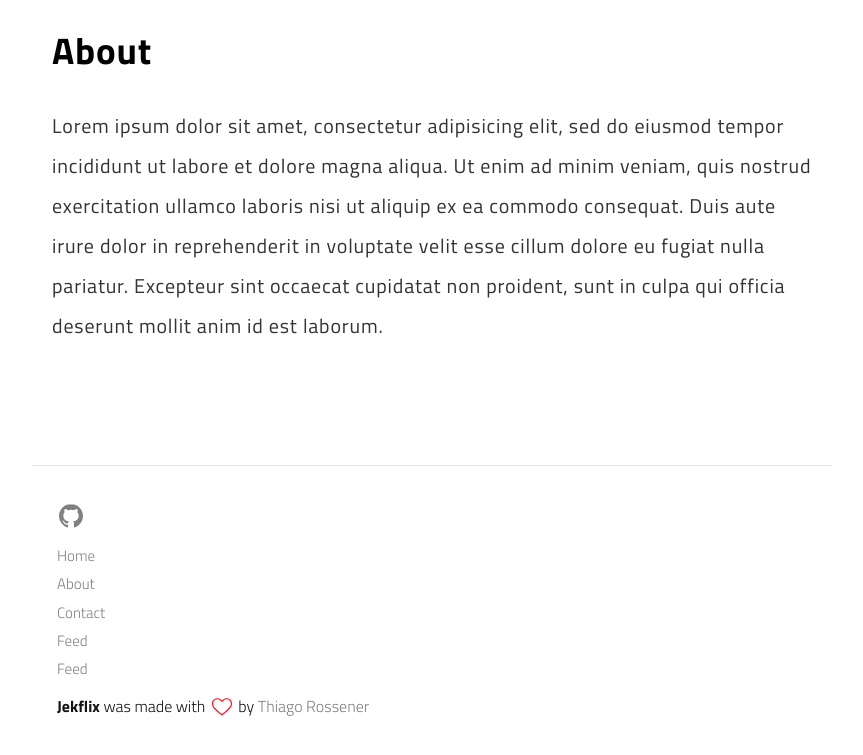
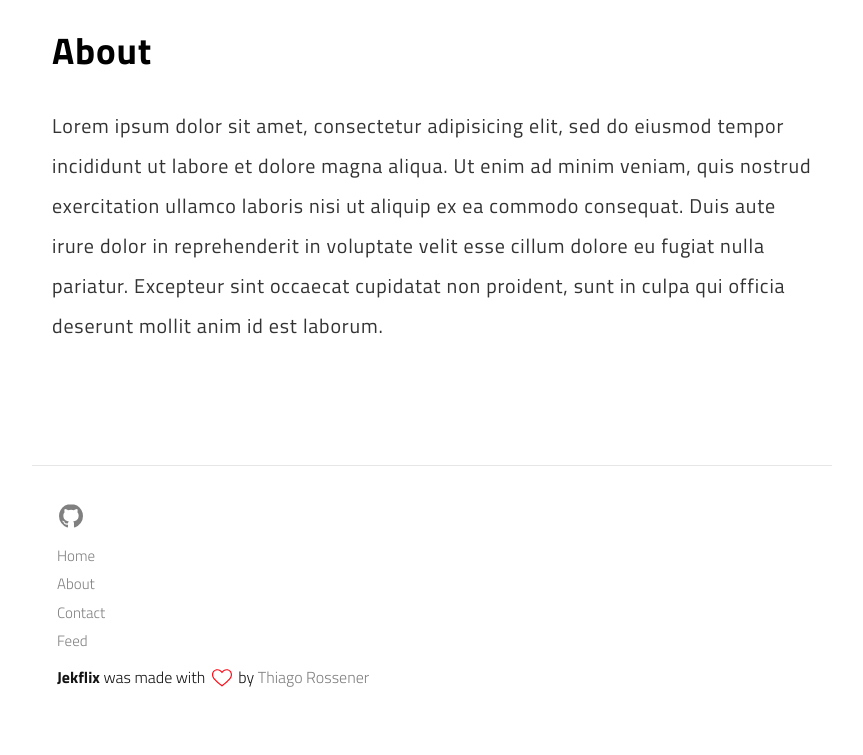
Before and after one commit to TerryBryant/TerryBryant.github.io, a Jekyll site: the page built from about.md, in a window 1280 px wide and 1269 px high, cut to the strip 514-1269 px from the top of the window. Shown: the whole strip, without its empty margins (208-1071 px from the left). Built offline with Jekyll 4.4.1, drawn with Linux system fonts in a browser that asks for light colours.

Commit message:
Update _config.yml

```diff
--- a/_config.yml
+++ b/_config.yml
@@ -39,8 +39,6 @@ links:
     url: /about/
   - title: Contact
     url: /contact/
-  - title: Feed
-    url: /feed/
 
 # Exclude my node related stuff
 exclude: ['package.json', 'src', 'node_modules']
```
